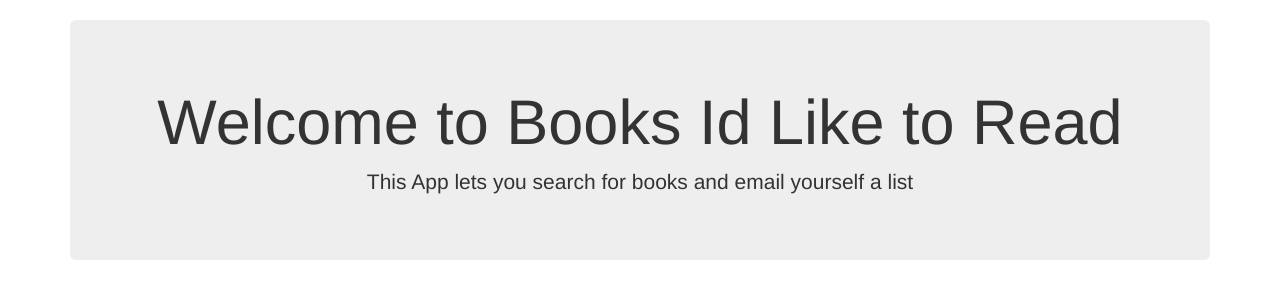
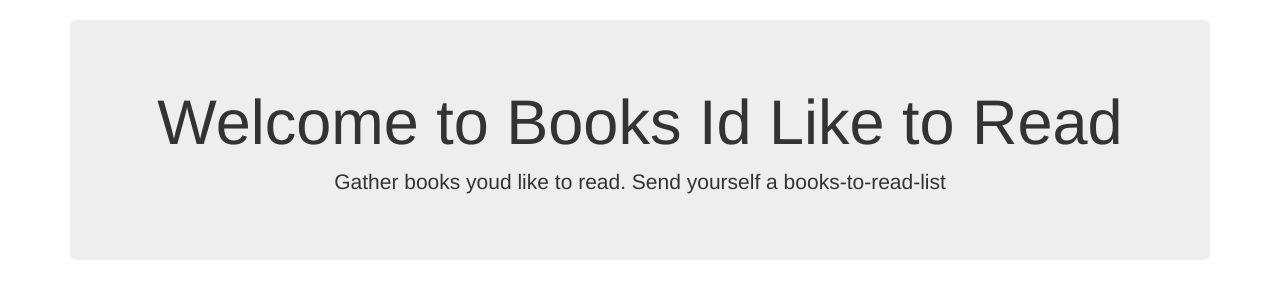
Before and after one commit to caharris0106/database_project, a Flask app: page / in a window 1280 px wide. Shown: the part 52-352 px from the top of the page. Run offline with Flask 2, Linux system fonts and the light colour scheme; data that the repository does not hold is empty; some libraries are stand-ins or nearby versions.

Commit message:
updated homepage

```diff
--- a/templates/home.html
+++ b/templates/home.html
@@ -5,7 +5,7 @@
 {% block body %}
   <div class='jumbotron text-center'>
     <h1>Welcome to Books Id Like to Read</h1>
-    <p class='lead'>This App lets you search for books and email yourself a list</p>
+    <p class='lead'>Gather books youd like to read. Send yourself a books-to-read-list</p>
   </div>
 
 {% for book in books['items'] %}
```
Also changed, not shown: README.md.
